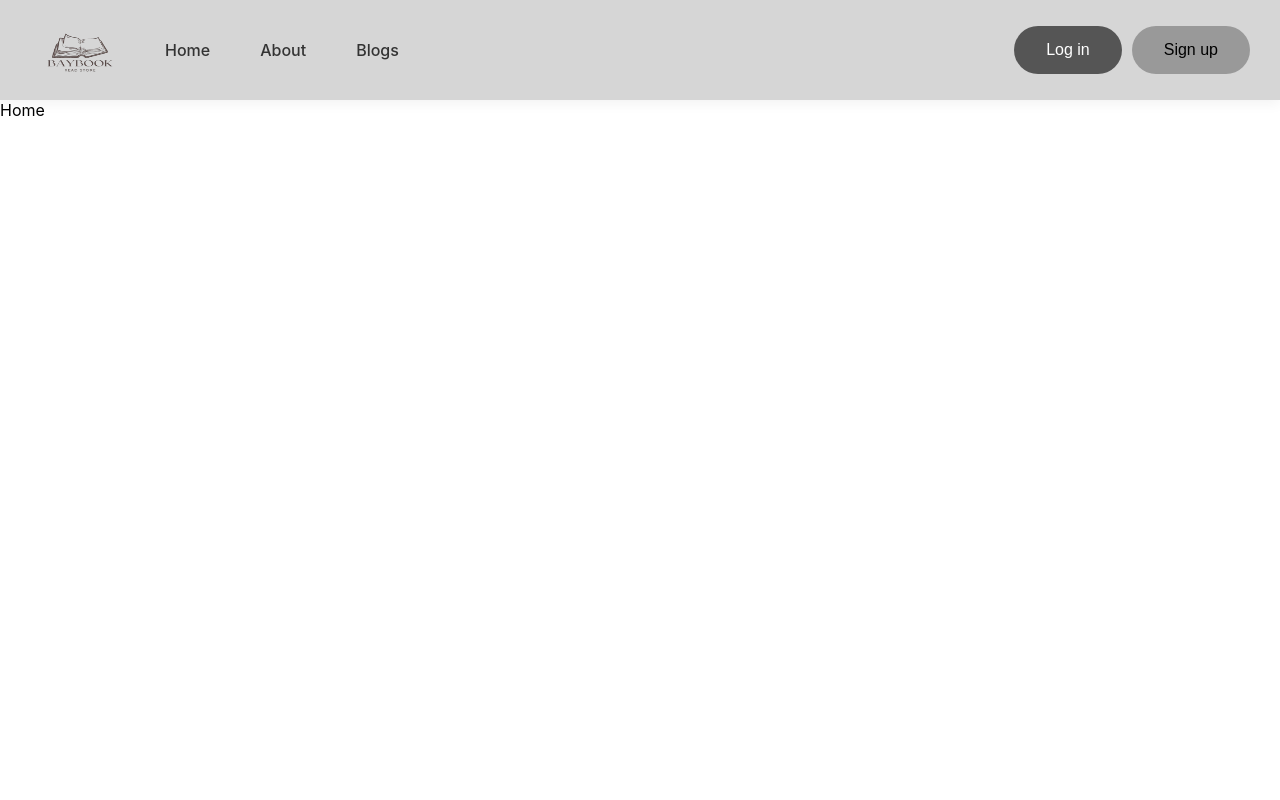
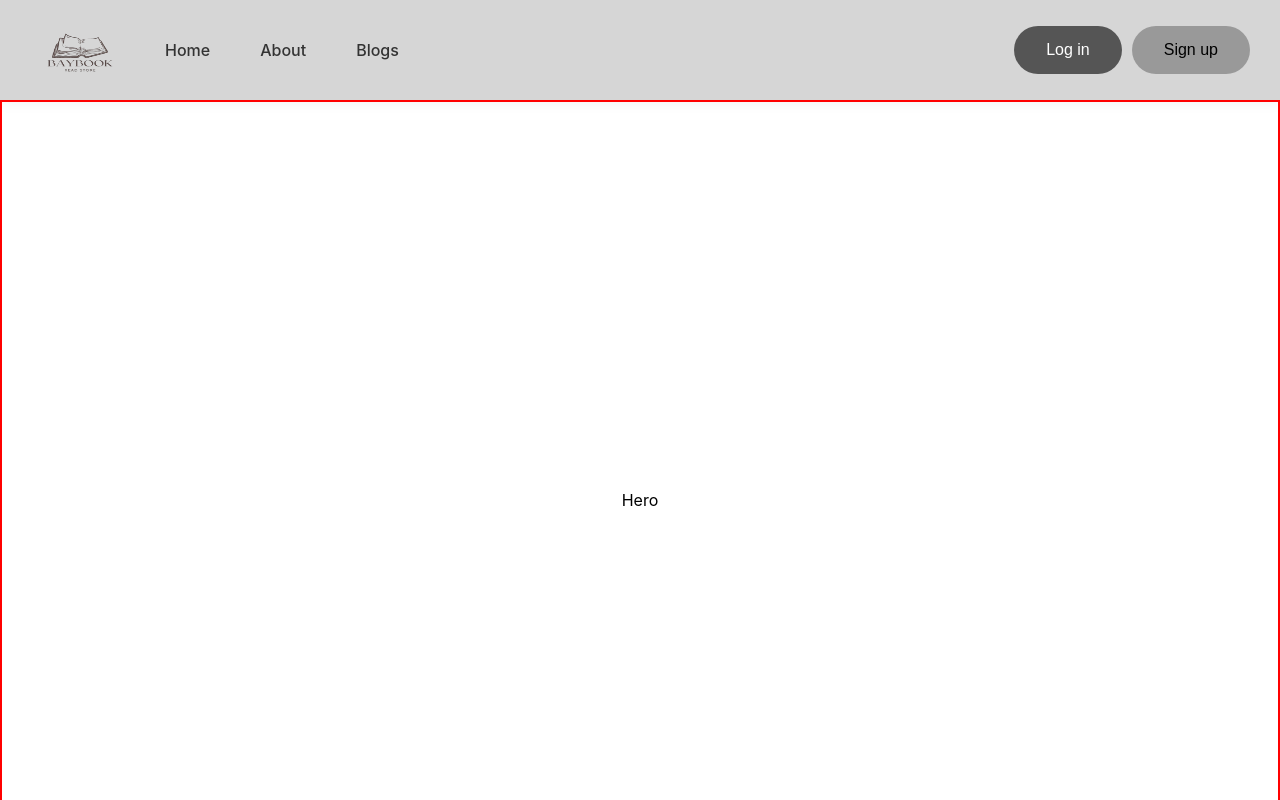
Before and after one commit to 5935512009/BayBook, a React (Create React App) app in the folder client/: page /Home in a window 1280 px wide. Shown: the top 800 px of the page. Built offline with nearby package versions, Linux system fonts and the light colour scheme.

Commit message:
update:{ styles for Home page}

```diff
--- a/client/src/components/hero/Hero.jsx
+++ b/client/src/components/hero/Hero.jsx
@@ -1,8 +1,8 @@
 import React from 'react'
-
+import './hero.css'
 export default function Hero() {
   return (
-    <div>
+    <div className='hero'>
       Hero
     </div>
   )
--- /dev/null
+++ b/client/src/components/hero/hero.css
@@ -0,0 +1,8 @@
+.hero{
+    width: 100vw;
+    display: flex;
+    justify-content: center;
+    align-items: center;
+    border: 2px solid red;
+
+}
--- a/client/src/components/navbar/Navbar.jsx
+++ b/client/src/components/navbar/Navbar.jsx
@@ -3,6 +3,7 @@ import { Link } from "react-router-dom";
 import "./navbar.css";
 import icons from '../../assets/icons/BayBook-icons.png'
 export default function Navbar() {
+
   return (
     <div className="nav">
       <div className="nav-left">
@@ -15,6 +16,7 @@ export default function Navbar() {
           </li>
         </ul>
       </div>
+
       <div className="nav-right">
         <button className="log-in">Log in</button>
         <button className="sign-up">Sign up</button>
--- a/client/src/components/navbar/navbar.css
+++ b/client/src/components/navbar/navbar.css
@@ -1,3 +1,4 @@
+/* main structure */
 .nav{
     display: flex;
     justify-content: space-between;
@@ -81,8 +82,6 @@
 .nav .nav-right .log-in:active{
     transform: scale(0.95);
 }
-
-
 .nav .nav-right .sign-up{
     background-color: #999999;
     border: none;
--- a/client/src/pages/home/Home.jsx
+++ b/client/src/pages/home/Home.jsx
@@ -1,9 +1,10 @@
 import React from 'react'
 import './home.css'
+import Hero from '../../components/hero/Hero'
 export default function Home() {
   return (
     <div className='home'>
-      Home
+      <Hero/>
     </div>
   )
 }
```
